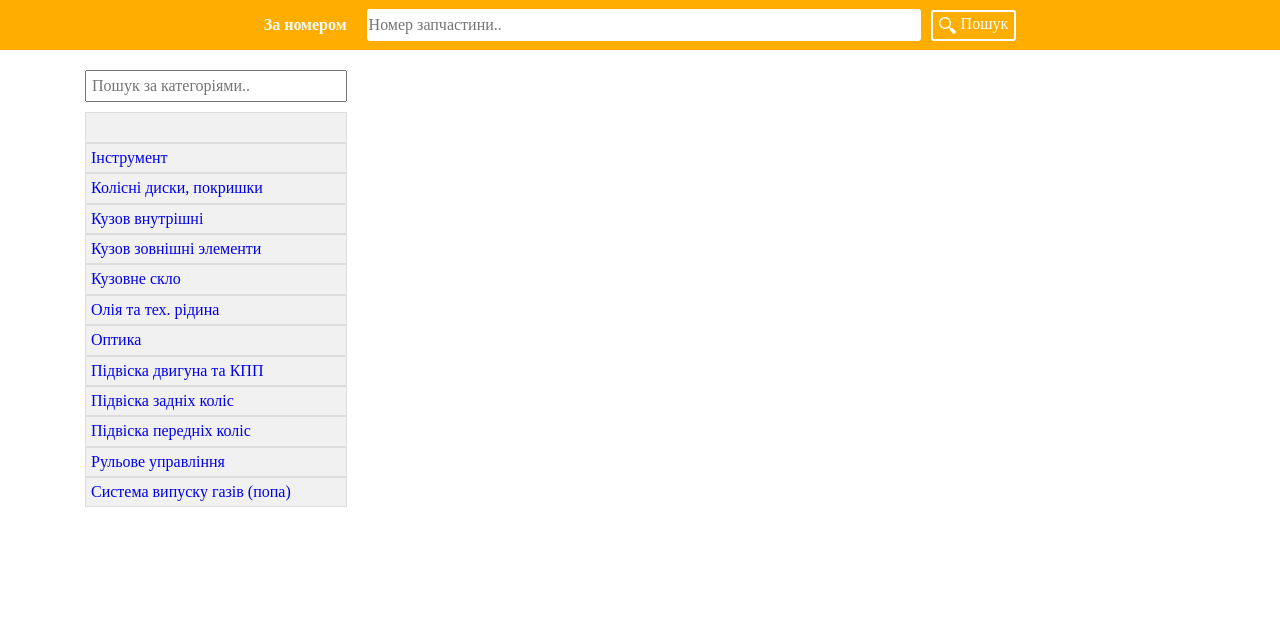
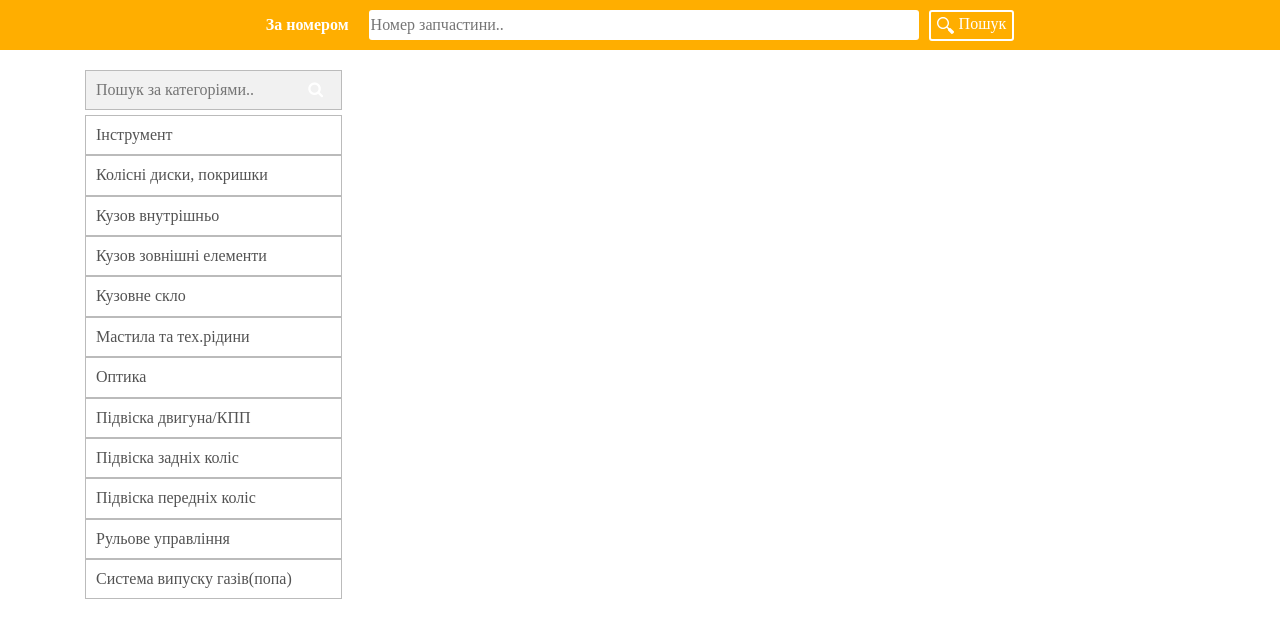
Before and after one commit to DenisDzen/Home_Work_19_11_2022_Auto_Shtab, a plain HTML site: page index.html in a window 1280 px wide. Shown: the part 90-728 px from the top of the page. Drawn offline with Linux system fonts and the light colour scheme.

Commit message:
new menu

```diff
--- a/index.html
+++ b/index.html
@@ -5,9 +5,11 @@
     <meta name="viewport" content="width=device-width, initial-scale=1.0">
     <link rel="stylesheet" href="./styles/normalize.css">
     <link rel="stylesheet" href="./styles/main.css">
+    <link rel="stylesheet" href="https://cdnjs.cloudflare.com/ajax/libs/font-awesome/4.7.0/css/font-awesome.min.css">
     <title>Авто Штаб</title>
 </head>
 <body>
+<!--Верхнее меню в серой плашке-->
     <header class="header">
         <div class="container top-container">
             <div class="menu-top">
@@ -24,6 +26,7 @@
             </div>
         </div>
     </header>
+<!--Нижнее меню с логотипом и корзиной-->
     <div class="container bottom-container">
         <div>
             <a href="#">
@@ -39,6 +42,7 @@
             </span>
         </div>
     </div>
+<!--Линия с поиском-->
     <div class="header-line">
         <div class="container header-line">
             <p class="sort">За номером</p>
@@ -53,29 +57,40 @@
             </form>
         </div>
     </div>
+<!--Общий блок-->
+
     <div class="container main">
-        <div class="container main-menu-left">
-            <div class="search-main-menu-left">
-                <form class="search-in-menu" action="action_page.php">
-                    <input type="text" class="button-search-in-menu" placeholder="Пошук за категоріями.." name="search">
-                </form>
+        <div class="main-menu">
+<!--Поиск над меню-->
+            <div class="search-menu">
+                <form class="button-search-menu" action="action_page.php">
+                    <input type="text" placeholder="Пошук за категоріями.." name="search">
+                    <button type="submit"><i class="fa fa-search"></i></button>
+                  </form>
             </div>
-            <div class="main-menu">
-                <a class="block-menu-nothing" href="#">Пусто</a>
-                <a class="block-menu" href="#">Інструмент</a>
-                <a class="block-menu" href="#">Колiсні диски, покришки</a>
-                <a class="block-menu" href="#">Кузов внутрішні</a>
-                <a class="block-menu" href="#">Кузов зовнішні элементи</a>
-                <a class="block-menu" href="#">Кузовне скло</a>
-                <a class="block-menu" href="#">Олія та тех. рідина</a>
-                <a class="block-menu" href="#">Оптика</a>
-                <a class="block-menu" href="#">Підвіска двигуна та КПП</a>
-                <a class="block-menu" href="#">Підвіска задніх колiс</a>
-                <a class="block-menu" href="#">Підвіска передніх колiс</a>
-                <a class="block-menu" href="#">Рульове управління</a>
-                <a class="block-menu" href="#">Система випуску газів (попа)</a>
+<!--Меню-->
+            <div class="menu-items">
+                <a href="#" class="section-items">Інструмент</a>
+                <a href="#" class="section-items">Колісні диски, покришки</a>
+                <a href="#" class="section-items">Кузов внутрішньо</a>
+                <a href="#" class="section-items">Кузов зовнішні елементи</a>
+                <a href="#" class="section-items">Кузовне скло</a>
+                <a href="#" class="section-items">Мастила та тех.рідини</a>
+                <a href="#" class="section-items">Оптика</a>
+                <a href="#" class="section-items">Підвіска двигуна/КПП</a>
+                <a href="#" class="section-items">Підвіска задніх коліс</a>
+                <a href="#" class="section-items">Підвіска передніх коліс</a>
+                <a href="#" class="section-items">Рульове управління</a>
+                <a href="#" class="section-items">Система випуску газів(попа)</a>
             </div>
         </div>
+<!--Блок с товарами-->
+        <div class="main-main">
+            <div class="bread-crumbs"></div>
+            <div class="block-filter"></div>
+            <div class="product-block"></div>
+        </div>
     </div>
+
 </body>
 </html>
--- a/styles/main.css
+++ b/styles/main.css
@@ -1,5 +1,6 @@
 * {
     text-decoration: none;
+    box-sizing: border-box;
 }
 
 .header {
@@ -124,36 +125,38 @@
     display: flex;
 }
 
-/*Меню общего блока*/
+/*Поиск над меню*/
 
-.main-menu-left {
+.search-menu {
+    display: inline-block;
     margin-top: 20px;
 }
 
-.search-in-menu {
-    margin-bottom: 10px;
+form.button-search-menu input[type=text] {
+    padding: 10px;
+    border: 1px solid rgb(187, 187, 187);
+    float: left;
+    width: 80%;
+    background: #f1f1f1;
+    border-right: none;
+  }
+
+form.button-search-menu button {
+    float: left;
+    width: 20%;
+    padding: 10px;
+    background: #f1f1f1;
+    color: white;
+    border: 1px solid rgb(187, 187, 187);
+    border-left: none;
+    cursor: pointer;
+  }
+
+  /*Бокове меню*/
+
+.section-items {
+    display: block;
+    padding: 10px;
+    border: 1px solid rgb(187, 187, 187);
+    color: rgb(83, 83, 83);
 }
-
-.button-search-in-menu {
-    width: 248px;
-    padding: 5px;
-}
-
-.block-menu {
-    display: block;
-    border: 1px solid rgb(221, 221, 221);
-    background-color: rgb(241, 241, 241);
-    width: 250px;
-    padding: 5px;
-}
-
-.block-menu-nothing {
-    display: block;
-    border: 1px solid rgb(221, 221, 221);
-    background-color: rgb(241, 241, 241);
-    width: 250px;
-    padding: 5px;
-    color: rgb(241, 241, 241);
-}
-
-/*Общий блок с товарами*/
```
